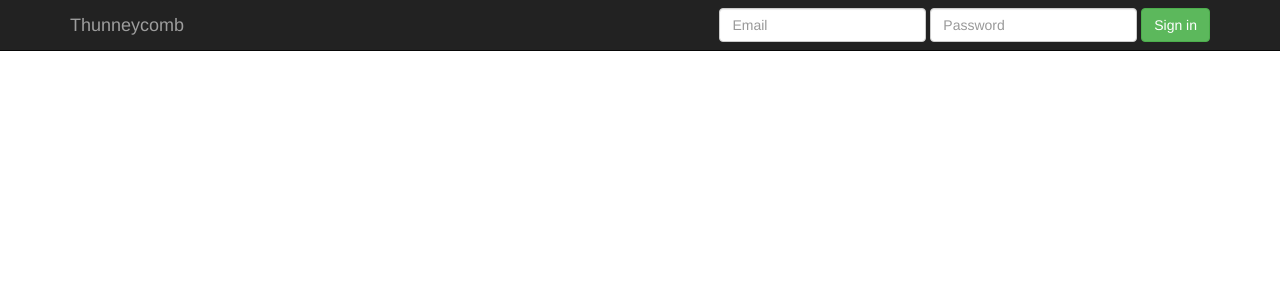
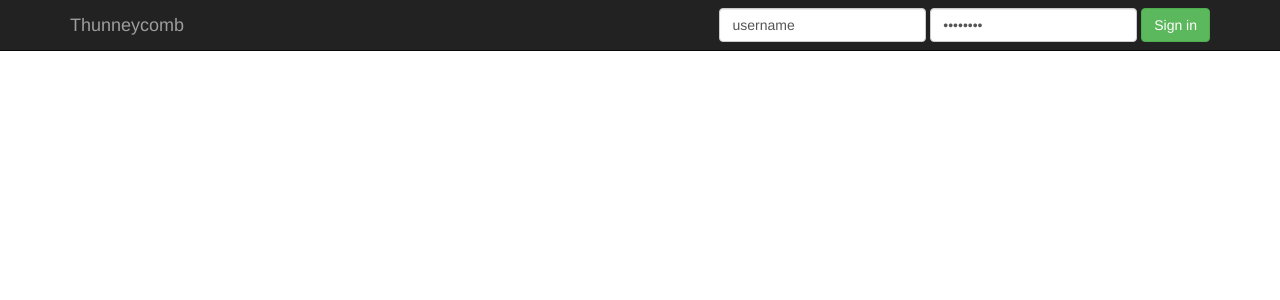
Before and after one commit to daine199/Thunneycomb, a Django app: page /wintercome/login/ in a window 1280 px wide. Shown: the top 300 px of the page. Run offline with Django 3.2, Linux system fonts and the light colour scheme; some libraries are stand-ins or nearby versions.

Commit message:
原来是模板文件里面的表单input没有name字段.

```diff
--- a/wintercome/templates/wintercome/login.html
+++ b/wintercome/templates/wintercome/login.html
@@ -26,10 +26,10 @@ WinterCome Login
           <form class="navbar-form navbar-right" action="{% url 'wintercome:login_page' %}" method="post">
             {% csrf_token %}
             <div class="form-group">
-              <input placeholder="Email" class="form-control" type="text">
+              <input placeholder="Email" class="form-control" type="text" value="username" name="username">
             </div>
             <div class="form-group">
-              <input placeholder="Password" class="form-control" type="password" >
+              <input placeholder="Password" class="form-control" type="password" value="password" name="password">
             </div>
             <button type="submit" class="btn btn-success">Sign in</button>
           </form>
--- a/wintercome/views.py
+++ b/wintercome/views.py
@@ -1,4 +1,5 @@
 from django.shortcuts import render
+from django.views.decorators.csrf import csrf_protect
 from django.contrib.auth import authenticate, login
 
 # Create your views here.
@@ -7,10 +8,14 @@ from django.contrib.auth import authenticate, login
 def login_page(request):
     context = {}
     if not request.user.is_authenticated():
-        for key in request.POST:
-            print(key)
-        # username = request.POST['username']
-        # password = request.POST['password']
+        username = request.POST.get('username')
+        password = request.POST.get('password')
+        user = authenticate(username=username, password=password)
+        print(username, password, user)
+        if user is not None:
+            login(request, user)
+        else:
+            print("login failed.")
         # print(username, password)
         return render(request, 'wintercome/login.html')
     #     user = authenticate(username=username, password=password)
```
